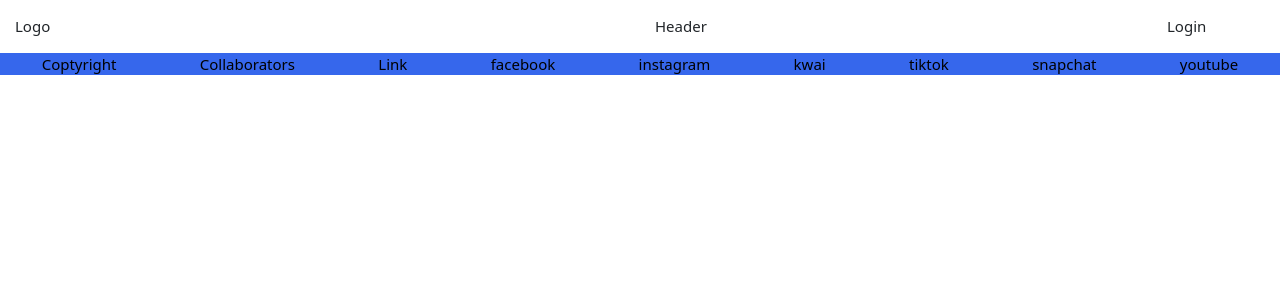
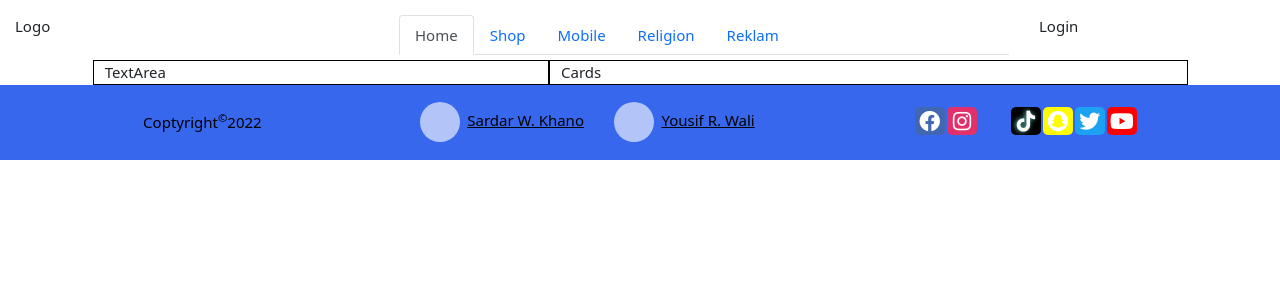
Before and after one commit to yousif-wali/kurdshop, a React (Create React App) app in the folder kurdshop/: page / in a window 1280 px wide. Shown: the top 300 px of the page. Built offline with nearby package versions, Linux system fonts and the light colour scheme; grey boxes are pictures that could not be loaded.

Commit message:
finished footer starting on header

```diff
--- a/kurdshop/public/index.html
+++ b/kurdshop/public/index.html
@@ -5,6 +5,8 @@
   <meta charset="UTF-8">
   <meta http-equiv="X-UA-Compatible" content="IE=edge">
   <meta name="viewport" content="width=device-width, initial-scale=1.0">
+  <link rel="stylesheet" href="https://cdnjs.cloudflare.com/ajax/libs/font-awesome/5.15.2/css/all.min.css"/>
+  <link rel="stylesheet" href="https://cdnjs.cloudflare.com/ajax/libs/font-awesome/4.7.0/css/font-awesome.min.css"/>
   <link rel="stylesheet" href="https://www.w3schools.com/w3css/4/w3.css">
   <link href="https://cdn.jsdelivr.net/npm/bootstrap@5.1.3/dist/css/bootstrap.min.css" rel="stylesheet">
   <script src="https://cdn.jsdelivr.net/npm/bootstrap@5.1.3/dist/js/bootstrap.bundle.min.js"></script>
--- a/kurdshop/src/App.js
+++ b/kurdshop/src/App.js
@@ -2,7 +2,9 @@
 
 function App() {
   return (
-    <div className="App">
+    <div className="container row">
+      <span className="col-lg-5 offset-0 col-md-5 col-sm-12">TextArea</span>
+      <span className="col-lg-7 offset-0 col-md-7 col-sm-12">Cards</span>
     </div>
   );
 }
--- a/kurdshop/src/Footer.js
+++ b/kurdshop/src/Footer.js
@@ -1,15 +1,20 @@
-function Footer(){
+function Footer(props){
     return (
         <footer>
-        <div>Coptyright</div>
-        <div>Collaborators</div>
-        <div>Link</div>
-        <div href="fa-facebook.png">facebook</div>
-        <div href="fa-instagram.png">instagram</div>
-        <div href="fa-kwai.png">kwai</div>
-        <div href="fa-tiktok.png">tiktok</div>
-        <div href="fa-snapchat.png">snapchat</div>
-        <div href="fa-youtube.png">youtube</div>
+        <div>Coptyright<sup>&copy;</sup>{props.theYear}</div>
+        <div id="team">
+            <span className="m-3"><a href="https://www.facebook.com/srdar.njar" target="_blank"><img alt="Sardar W. Khano Profile" src="https://scontent-ort2-1.xx.fbcdn.net/v/t39.30808-6/279837831_5020115351419577_7771119978484870744_n.jpg?_nc_cat=105&ccb=1-7&_nc_sid=09cbfe&_nc_ohc=E3ySCBt0tdMAX_D4EAo&tn=5ohIgmXSV-BWXKP5&_nc_ht=scontent-ort2-1.xx&oh=00_AT-QC4z-RpeEtyBEE-6OKcPImFUgl-Jv3qkE2w-_hiyZfg&oe=62A97B21"/>Sardar W. Khano</a></span>
+            <span className="m-3"><a href="https://www.facebook.com/2yousif0r0wali2/" target="_blank"><img alt="Yousif R. Wali Profile" src="https://scontent-ort2-1.xx.fbcdn.net/v/t39.30808-6/279173747_2006626349510263_8826504392189770829_n.jpg?_nc_cat=102&ccb=1-7&_nc_sid=09cbfe&_nc_ohc=VIkW-4J9gs0AX9TO6rx&tn=5ohIgmXSV-BWXKP5&_nc_ht=scontent-ort2-1.xx&oh=00_AT_ob4CVlZteASbDQg365h51dwDqpPlSflvD9-PNU30VjQ&oe=62A97560"/>Yousif R. Wali</a></span>
+        </div>
+        <div id="socials">
+            <a data-type="facebook" href="fa-facebook.png"><i className="fab fa-facebook-f"></i></a>
+            <a data-type="instagram" href="fa-instagram.png"><i className="fab fa-instagram"></i></a>
+            <a data-type="kwai" href="fa-kwai.png"><i className="fab fa-kwai"></i></a>
+            <a data-type="tiktok" href="fa-tiktok.png"><i className="fab fa-tiktok"></i></a>
+            <a data-type="snapchat" href="fa-snapchat.png"><i className="fab fa-snapchat"></i></a>
+            <a data-type="twitter" href="fa-snapchat.png"><i className="fab fa-twitter"></i></a>
+            <a data-type="youtube" href="fa-youtube.png"><i className="fab fa-youtube"></i></a>
+        </div>
     </footer>
     );
 }
--- a/kurdshop/src/Header.js
+++ b/kurdshop/src/Header.js
@@ -3,7 +3,15 @@ function Header() {
   return (
     <header>
         <div id='logo'>Logo</div>
-        <div id='navigation'>Header</div>
+        <div id='navigation'>
+          <ul className="nav nav-tabs">
+          <li class="nav-item"><a class="nav-link active" data-bs-toggle="tab" href="#home">Home</a></li>
+          <li class="nav-item"><a class="nav-link" data-bs-toggle="tab" href="#shop">Shop</a></li>
+          <li class="nav-item"><a class="nav-link" data-bs-toggle="tab" href="#mobile">Mobile</a></li>
+          <li class="nav-item"><a class="nav-link" data-bs-toggle="tab" href="#religion">Religion</a></li>
+          <li class="nav-item"><a class="nav-link" data-bs-toggle="tab" href="#reklam">Reklam</a></li>
+          </ul>
+        </div>
         <div id='user'>Login</div>
 
     </header>
--- a/kurdshop/src/index.js
+++ b/kurdshop/src/index.js
@@ -6,11 +6,13 @@ import Header from './Header';
 import Footer from './Footer';
 import reportWebVitals from './reportWebVitals';
 const root = ReactDOM.createRoot(document.getElementById('root'));
+
+let theYear = new Date().getFullYear();
 root.render(
   <React.StrictMode>
     <Header />
     <App />
-   <Footer />
+   <Footer theYear={theYear}/>
   </React.StrictMode>
 );
 reportWebVitals();
--- a/kurdshop/src/style/App.css
+++ b/kurdshop/src/style/App.css
@@ -1,25 +1,111 @@
 *{
     margin:0;
     padding:0;
+    box-sizing: border-box;
 }
 header{
+    position:sticky;
     display:grid;
-    grid-template-columns: 50% 40% auto;
+    grid-template-columns: 30% 50% auto;
     width: 100%;
-    height: 100%;
+    top:0;
+    height: 60px;
+    z-index:10;
 }
 header div{
     padding:1em;
 }
+.container{
+    margin:0 auto;
+}
+.container span{
+    border:1px solid black;
+}
 footer {
     display:flex;
     flex-direction: row;
-    justify-content: space-around;
-    outline-width: 0in;
+    justify-content:space-evenly;
+    align-items:center;
     color:black;
     background:#3667ec;
-    border: width 1.5em;
-    width: 40;
-    height: 30;
-
+    width:100%;
+    height:75px;
+    word-wrap:break-word;
 }
+#team img{
+    width:40px;
+    height:40px;
+    margin-right:0.5em;
+    mix-blend-mode: screen;
+    border-radius:25px;
+    cursor:pointer;
+    transition: transform 0.3s ease-in;
+}
+#team a{
+    color:black;
+    word-break:keep-all
+}
+#team span:hover img{
+    transform:scale(1.5);
+    border-radius:10px;
+    margin-right:0.8em;
+}
+footer #socials a{
+	color:#ffffff;
+	text-align:center;
+	margin-left:2px;
+	border-radius:5px;
+    font-size:1.4em;
+    transition:transform 0.3s ease-out;
+}
+footer #socials a:hover i{
+    color:white;
+    transform:scale(1.3);
+}
+footer i{
+    width:30px;
+}
+a[data-type=facebook]{
+    background-color:#4267B2;
+}
+a[data-type=twitter]{
+    background-color:#1DA1F2;
+}
+a[data-type=instagram]{
+    background-color:#E1306C;
+}
+a[data-type=youtube]{
+    background-color:#FF0000;
+}
+a[data-type=snapchat]{
+    background-color:#FFFC00;
+}
+a[data-type=tiktok]{
+    background-color:#010101;
+    text-shadow:1px 0px 5px #EE1D52;
+    text-shadow:-1px 0px 5px #69C9D0;
+    /* 010101	69C9D0  FFFFFF	EE1D52*/
+}
+@media screen and (max-width:41em){
+    footer{
+        height:100px;
+        justify-content: space-between;
+    }
+    footer #socials{
+        font-size:0.7rem;
+        display:grid;
+        grid-template-columns: auto auto auto;
+    }
+    footer i{
+        width:20px;
+    }
+    #team{
+        display:flex;
+        flex-direction:column;
+        margin:6px 0;
+        line-height:0px;
+    }
+    #team img{
+        display:none;
+    }
+}
```
